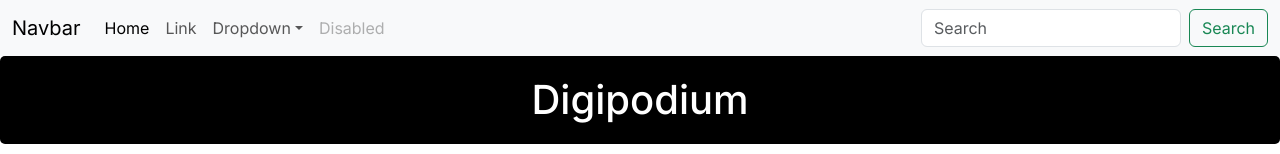
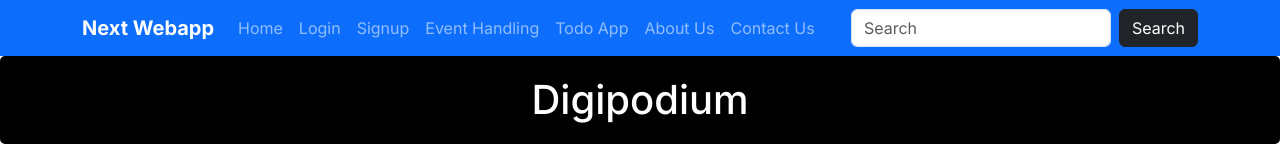
Before and after one commit to digipodium/DP-2024-FEB-MERN-0500, a Next.js app in the folder Section 2/frontend/: page / in a window 1280 px wide. Shown: the top 154 px of the page. Built offline with nearby package versions, Linux system fonts and the light colour scheme.

Commit message:
edit navbar ui

```diff
--- a/Section 2/frontend/src/app/page.jsx
+++ b/Section 2/frontend/src/app/page.jsx
@@ -12,7 +12,7 @@ const Home = () => {
   }
 
   const addNums = (a, b) => {
-    return a+b;
+    return a + b;
   }
 
   return (
--- a/Section 2/frontend/src/navbar.jsx
+++ b/Section 2/frontend/src/navbar.jsx
@@ -1,12 +1,13 @@
+import Link from 'next/link';
 import React from 'react'
 
 const Navbar = () => {
     return (
-        <nav className="navbar navbar-expand-lg bg-body-tertiary">
-            <div className="container-fluid">
-                <a className="navbar-brand" href="#">
-                    Navbar
-                </a>
+        <nav className="navbar navbar-expand-lg navbar-dark bg-primary">
+            <div className="container">
+                <Link className="navbar-brand fw-bold" href="/">
+                    Next Webapp
+                </Link>
                 <button
                     className="navbar-toggler"
                     type="button"
@@ -14,57 +15,45 @@ const Navbar = () => {
                     data-bs-target="#navbarSupportedContent"
                     aria-controls="navbarSupportedContent"
                     aria-expanded="false"
-                    aria-label="Toggle navigation"
-                >
+                    aria-label="Toggle navigation">
                     <span className="navbar-toggler-icon" />
                 </button>
                 <div className="collapse navbar-collapse" id="navbarSupportedContent">
                     <ul className="navbar-nav me-auto mb-2 mb-lg-0">
                         <li className="nav-item">
-                            <a className="nav-link active" aria-current="page" href="#">
+                            <Link className="nav-link" href="/">
                                 Home
-                            </a>
+                            </Link>
                         </li>
                         <li className="nav-item">
-                            <a className="nav-link" href="#">
-                                Link
-                            </a>
-                        </li>
-                        <li className="nav-item dropdown">
-                            <a
-                                className="nav-link dropdown-toggle"
-                                href="#"
-                                role="button"
-                                data-bs-toggle="dropdown"
-                                aria-expanded="false"
-                            >
-                                Dropdown
-                            </a>
-                            <ul className="dropdown-menu">
-                                <li>
-                                    <a className="dropdown-item" href="#">
-                                        Action
-                                    </a>
-                                </li>
-                                <li>
-                                    <a className="dropdown-item" href="#">
-                                        Another action
-                                    </a>
-                                </li>
-                                <li>
-                                    <hr className="dropdown-divider" />
-                                </li>
-                                <li>
-                                    <a className="dropdown-item" href="#">
-                                        Something else here
-                                    </a>
-                                </li>
-                            </ul>
+                            <Link className="nav-link" href="/login">
+                                Login
+                            </Link>
                         </li>
                         <li className="nav-item">
-                            <a className="nav-link disabled" aria-disabled="true">
-                                Disabled
-                            </a>
+                            <Link className="nav-link" href="/signup">
+                                Signup
+                            </Link>
+                        </li>
+                        <li className="nav-item">
+                            <Link className="nav-link" href="/eventhandling">
+                                Event Handling
+                            </Link>
+                        </li>
+                        <li className="nav-item">
+                            <Link className="nav-link" href="/todolist">
+                                Todo App
+                            </Link>
+                        </li>
+                        <li className="nav-item">
+                            <Link className="nav-link" href="/about">
+                                About Us
+                            </Link>
+                        </li>
+                        <li className="nav-item">
+                            <Link className="nav-link" href="/contactus">
+                                Contact Us
+                            </Link>
                         </li>
                     </ul>
                     <form className="d-flex" role="search">
@@ -74,7 +63,7 @@ const Navbar = () => {
                             placeholder="Search"
                             aria-label="Search"
                         />
-                        <button className="btn btn-outline-success" type="submit">
+                        <button className="btn btn-dark" type="submit">
                             Search
                         </button>
                     </form>
```
